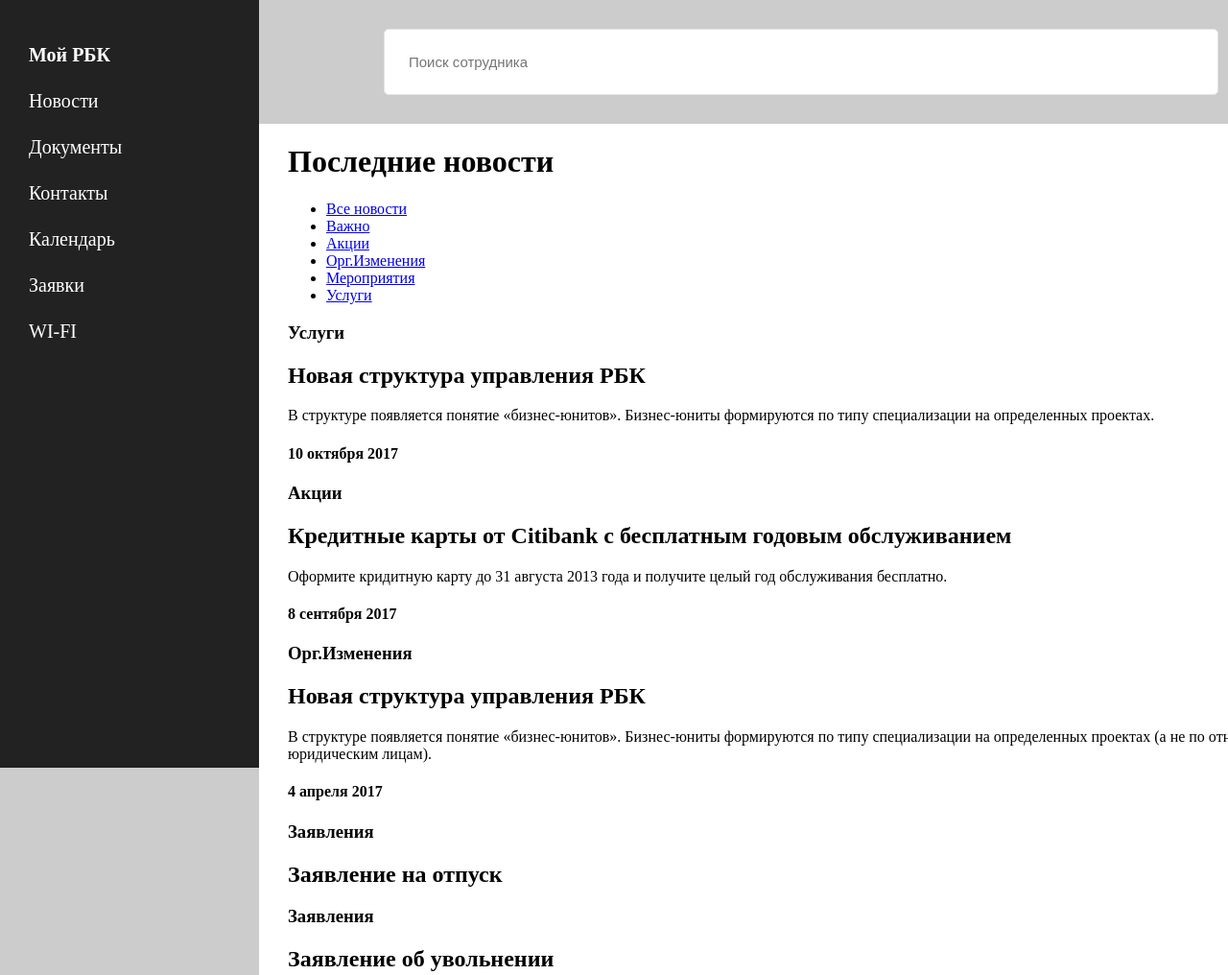
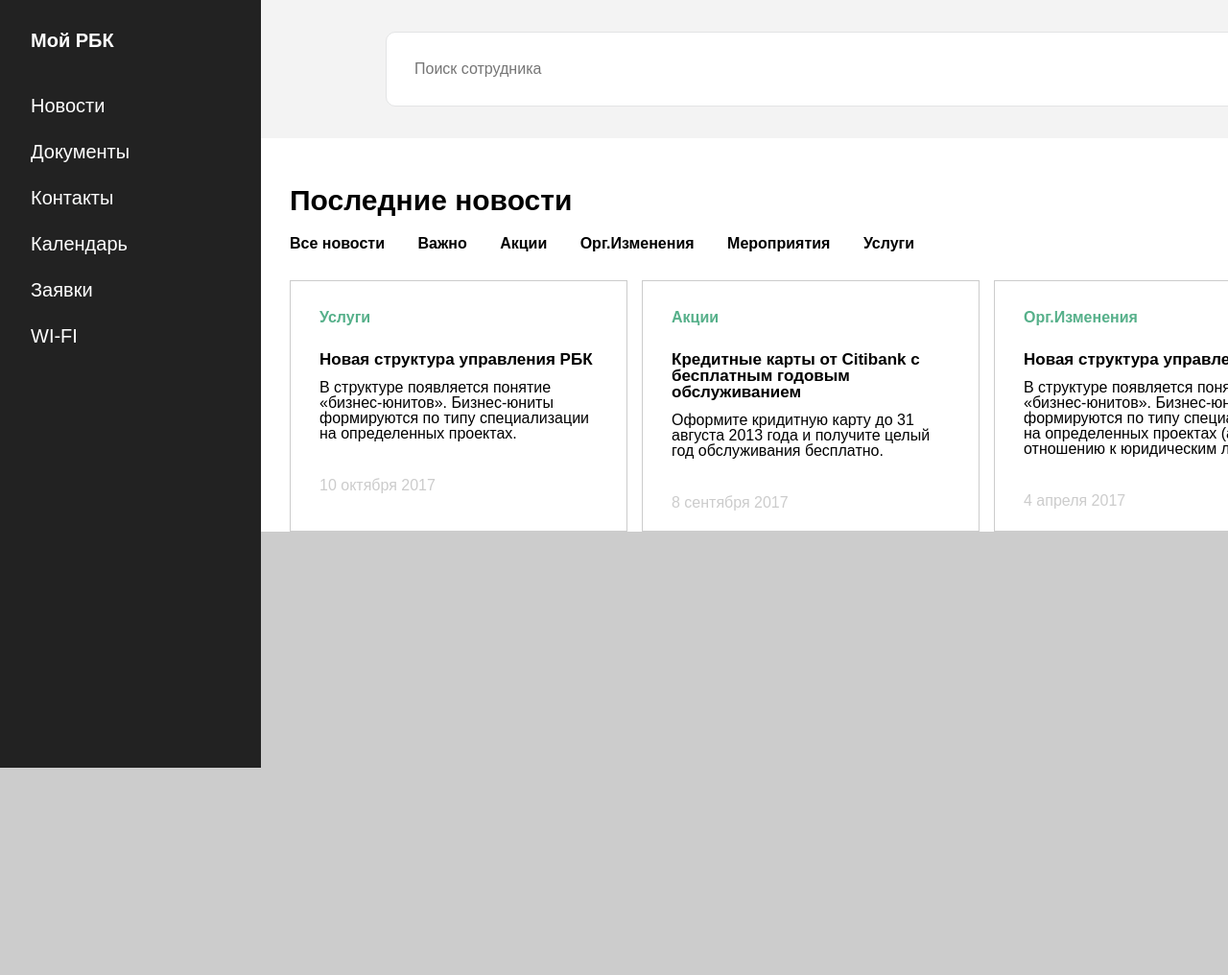
Before and after one commit to Pbatunov/my.rbc, a plain HTML site: page index.html in a window 1280 px wide. Shown: the top 1016 px of the page at 96% size. After the commit the page ends 800 px from the top, so only its background shows below. Drawn offline with Linux system fonts and the light colour scheme; files that its build step writes are made by us from their sources.

Commit message:
Add files via upload

```diff
--- a/index.html
+++ b/index.html
@@ -5,10 +5,15 @@
 	<meta name="description" content="Сломался компьютер, пропала сеть, не приходит почта, бушует вирус, Не забывайте снимать вовремя бронь, если ваша встреча отменилась, Любые вопросы по работе в RBC, Начисение ЗП/справка о доходах 3НДФЛ, Организационно-хозяйственные вопросы, Оформите кридитную карту до 31 августа 2013 года и получите целый год обслуживания бесплатно, В структуре появляется понятие «бизнес-юнитов». Бизнес-юниты формируются по типу специализации на определенных проектах."/>
 	<meta name="keywords" content="РБК, Служба технической поддержки, Секритариат, HR-департамент, Уборка помещений, Транспортный отдел, Бухгалтерия, Административно-хозяйственный отдел, «Если нужна помощь», Кредитные карты от Citibank с бесплатным годовым обслуживанием, Новая структура управления, Мой РБК, новости, Контакты, Календарь, последние новости, сотрудники, услуги, акции, мероприятия, телефон, почта, кабинет, Заявления, Официалтная информация, заявление в отпуск, заявление об увольнении, Положение о добровольном медицинском страховании, Положение об оплате труда"/>
 	<title>My RBC</title>
+
+	<link rel="stylesheet" href="css/reset.css">
+
 	<link rel="stylesheet" href="css/layout.css">
-</head>
+
+	<link rel="stylesheet/less" type="text/css" href="css/main.less">
+	<!--<script src="//cdnjs.cloudflare.com/ajax/libs/less.js/2.7.2/less.min.js"></script>-->
 <body>
-	<main>
+	<div class="l-windows">
 		<div class="l-column-left">
 		<ul>
 			<li><a class="current" href="#" title="Мой РБК">Мой РБК</a></li>
@@ -20,17 +25,52 @@
 			<li><a href="#" title="WI-FI">WI-FI</a></li>
 		</ul>
 		</div>
-		<header>
+
+		<div class="l-content">
+			<div class="header">
 			<form action="/echo" method="post">
 				<label for="search">
 				<input type="search" name="search" id="search" placeholder="Поиск сотрудника">
 				</label>
 			</form>
-		</header>
-		<div class="l-content">
-				<div class="l-last_news">
-					<h1>Последние новости</h1>
-					<ul class="l-main_menu">
+		</div>
+
+
+			<!--<div class="example">
+				<div class="example__item">
+					<a href="#" class="example__link">Ссылка 1</a>
+				</div>
+				<div class="example__item">
+					<a href="#" class="example__link">Ссылка 2</a>
+				</div>
+				<div class="example__item">
+					<a href="#" class="example__link"><span class="example__item__date">27.01 </span>Ссылка 3</a>
+				</div>
+
+				<div class="example__block">
+					<div class="example__block__image"></div>
+					<div class="example__block__text">Текстик</div>
+				</div>
+				<div class="example__block">
+					<div class="example__block__image"></div>
+					<div class="example__block__text">Текстик</div>
+				</div>
+			</div>-->
+
+
+
+
+
+
+
+
+
+
+
+
+				<div class="last-news clearfix">
+					<div class="last-news-rubric">Последние новости</div>
+					<ul class="last-news-main-menu">
 						<li><a href="#">Все новости</a></li>
 						<li><a href="#">Важно</a></li>
 						<li><a href="#">Акции</a></li>
@@ -38,59 +78,61 @@
 						<li><a href="#">Мероприятия</a></li>
 						<li><a href="#">Услуги</a></li>
 					</ul>
-					<div class="l-block block1">
-						<h3>Услуги</h3>
-						<h2>Новая структура управления РБК</h2>
-						<p>В структуре появляется понятие «бизнес-юнитов». Бизнес-юниты формируются по типу специализации на определенных проектах.</p>
-						<h4>10 октября 2017</h4>
-					</div>
-					<div class="l-block block2">
-						<h3>Акции</h3>
-						<h2>Кредитные карты от Citibank с бесплатным годовым обслуживанием</h2>
-						<p>Оформите кридитную карту до 31 августа 2013 года и получите целый год обслуживания бесплатно.</p>
-						<h4>8 сентября 2017</h4>
-					</div>
-					<div class="l-block block3">
-						<h3>Орг.Изменения</h3>
-						<h2>Новая структура управления РБК</h2>
-						<p>В структуре появляется понятие «бизнес-юнитов». Бизнес-юниты формируются по типу специализации на определенных проектах (а не по отношению к юридическим лицам).</p>
-						<h4>4 апреля 2017</h4>
-					</div>
-				</div>
-			<div class="l-documents">
-				<div class="l-block block 1">
+					<a href="#" class="last-news-block">
+						<span class="block1">
+						<span class="last-news-block-first-header">Услуги</span>
+						<span class="last-news-block-second-header">Новая структура управления РБК</span>
+						<span class="last-news-block-text">В структуре появляется понятие «бизнес-юнитов». Бизнес-юниты формируются по типу специализации на определенных проектах.</span>
+						<span class="last-news-block-date">10 октября 2017</span>
+					</span></a>
+					<a href="#" class="last-news-block"><span class="block2">
+						<span class="last-news-block-first-header">Акции</span>
+						<span class="last-news-block-second-header">Кредитные карты от Citibank с бесплатным годовым обслуживанием</span>
+						<span class="last-news-block-text">Оформите кридитную карту до 31 августа 2013 года и получите целый год обслуживания бесплатно.</span>
+						<span class="last-news-block-date">8 сентября 2017</span>
+					</span></a>
+					<a href="#" class="last-news-block"><span class="block3">
+						<span class="last-news-block-first-header">Орг.Изменения</span>
+						<span class="last-news-block-second-header">Новая структура управления РБК</span>
+						<span class="last-news-block-text">В структуре появляется понятие «бизнес-юнитов». Бизнес-юниты формируются по типу специализации на определенных проектах (а не по отношению к юридическим лицам).</span>
+						<span class="last-news-block-date">4 апреля 2017</span>
+					</span></a>
+				</span>
+			<!--<div class="documents">
+					<div class="rubric">Документы</div>
+				<div class="block block 1">
 					<h3>Заявления</h3>
 					<h2>Заявление на отпуск</h2>
 				</div>
-				<div class="l-block block 2">
+				<div class="block block 2">
 					<h3>Заявления</h3>
 					<h2>Заявление об увольнении</h2>
 				</div>
-				<div class="l-block block 3">
+				<div class="block block 3">
 					<h3>Официальная информация</h3>
 					<h2>Положение об оплате труда</h2>
 				</div>
-				<div class="l-block block 4">
+				<div class="block block 4">
 					<h3>Официальная информация</h3>
 					<h2>Положение о добровольном медицинском страховании</h2>
 				</div>
 			</div>
-			<div class="l-contacts">
+			<div class="contacts">
 				<p>Если вы не знаете, куда звонить, то возможно вам будет полезна статья <a href="#">«Если нужна помощь»</a></p>
-				<div class="l-block	block1">
+				<div class="block block1">
 					<h2>Служба технической поддержки</h2>
 					<p>Сломался компьютер, пропала сеть, не приходит почта, бушует вирус</p>
 				</div>
-				<div class="l-block block2">
+				<div class="block block2">
 					<h2>Секритариат</h2>
 					<p>Не забывайте снимать вовремя бронь, если ваша встреча отменилась</p>
 				</div>
-				<div class="l-block block3">
+				<div class="bblock block3">
 					<h2>HR-департамент</h2>
 					<p>Любые вопросы по работе в RBC</p>
 				</div>
-			</div>
+			</div>-->
 		</div>
-	</main>
+	</div>
 </body>
 </html>
--- a/layout.css
+++ b/layout.css
@@ -1,4 +1,6 @@
 body {
+
+    font-family: "PT Sans", sans-serif;
 	min-width: 1000px;
 	width: 1400px;
 	height: 100%;
@@ -8,16 +10,15 @@ body {
 }
 
 .l-column-left {
-	width: 270px;
+	width: 272px;
 	min-height: 100%;
-	float: left;
 	background: #222;
 	position: fixed;
 }
 
 .l-column-left ul {
 	list-style: none;
-	padding: 30px;
+	padding: 32px;
 }
 
 .l-column-left ul li a {
@@ -25,34 +26,143 @@ body {
 	text-decoration: none;
 	color: #fff;
 	font-size: 20px;
-	margin-bottom: 25px;
+	margin-bottom: 28px;
 }
 
 a.current {
 	font-weight: bold;
-	margin-bottom: 45px;
+	padding-bottom: 20px;
 }
 
 
-header {
-	margin-left: 270px;
-	padding: 30px 140px 30px 130px;
+.l-content {
+	background: #fff;
+	margin-left: 272px;
+	padding-left: 30px;
+
+}
+
+/*HEADER*/
+
+.header {
+	margin-left: -30px;
+	padding: 33px 0px 33px 130px;
+	background-color: #f3f3f3;
+	margin-bottom: 50px;
 }
 
 input {
-	padding: 25px 0px 25px 25px;
-	width: 870px;
-	font-size: 15px;
+	padding: 29px 0px 29px 29px;
+	width: 898px;
+	font-size: 16px;
 	border: 1px solid;
-	border-radius: 5px;
+	border-radius: 10px;
 	border-color: #e3e4e5;
 
 }
 
-.l-content {
-	background: #fff;
+/*ЗАГОЛОВОК*/
+
+.last-news-rubric {
+
+	font-size: 30px;
+	font-weight: bold;
+	margin-bottom: 22px;
+}
+
+/*МЕНЮ*/
+
+.last-news-main-menu {
+
+	list-style: none;
+	padding: 0;
+	margin:0;
+}
+
+.last-news-main-menu li {
+
+	display: inline-block;
+	margin-right: 30px;
+	margin-bottom: 30px;
+}
+
+.last-news-main-menu li a {
+
+	text-decoration: none;
+	color: #000;
+	font-weight: bold;
+	font-size: 16px;
+	margin: 0;
+}
+
+/* БЛОКИ*/
+.last-news-block {
+
+	display: inline-block;
 	float: left;
-	margin-left: 270px;
-	padding-left: 30px;
-	display: inline-block;
+	border: 1px solid #ccc;
+	width: 290px;
+	height: 200px;
+	text-decoration: none;
+	color: black;
+	margin-right: 15px;
+	padding: 30px
 }
+
+a span {
+
+	display: block;
+}
+
+.last-news-block:last-child {
+	margin-right: 0px;
+}
+
+
+
+
+.last-news-block-first-header {
+
+	font-size: 16px;
+	font-weight: bold;
+	color: #56b08a;
+	margin-bottom: 27px;
+	display: block;
+}
+
+.last-news-block-second-header {
+
+	font-size: 17px;
+	font-weight: bold;
+	margin-bottom: 13px;
+	display: block;
+
+}
+
+.last-news-block-text {
+
+	font-size: 16px;
+	display: block;
+	margin-bottom: 38px;
+}
+
+.last-news-block-date {
+
+	font-size: 16px;
+	color: #ccc;
+}
+
+a .block1:hover .last-news-block-first-header,
+a .block2:hover .last-news-block-first-header,
+a .block3:hover .last-news-block-first-header {
+
+	color: #18CA95;
+}
+
+
+.clearfix::after {
+
+    content: "";
+    display:table;
+    clear: both;
+ }
--- /dev/null
+++ b/reset.css
@@ -0,0 +1,43 @@
+html, body, div, span, applet, object, iframe,
+h1, h2, h3, h4, h5, h6, p, blockquote, pre,
+a, abbr, acronym, address, big, cite, code,
+del, dfn, em, img, ins, kbd, q, s, samp,
+small, strike, strong, sub, sup, tt, var,
+b, u, i, center,
+dl, dt, dd, ol, ul, li,
+fieldset, form, label, legend,
+table, caption, tbody, tfoot, thead, tr, th, td,
+article, aside, canvas, details, embed,
+figure, figcaption, footer, header, hgroup,
+menu, nav, output, ruby, section, summary,
+time, mark, audio, video {
+	margin: 0;
+	padding: 0;
+	border: 0;
+	font-size: 100%;
+	font: inherit;
+	vertical-align: baseline;
+}
+/* HTML5 display-role reset for older browsers */
+article, aside, details, figcaption, figure,
+footer, header, hgroup, menu, nav, section {
+	display: block;
+}
+body {
+	line-height: 1;
+}
+ol, ul {
+	list-style: none;
+}
+blockquote, q {
+	quotes: none;
+}
+blockquote:before, blockquote:after,
+q:before, q:after {
+	content: '';
+	content: none;
+}
+table {
+	border-collapse: collapse;
+	border-spacing: 0;
+}
```
Also changed, not shown: main.less (added, +58 -0 lines).
